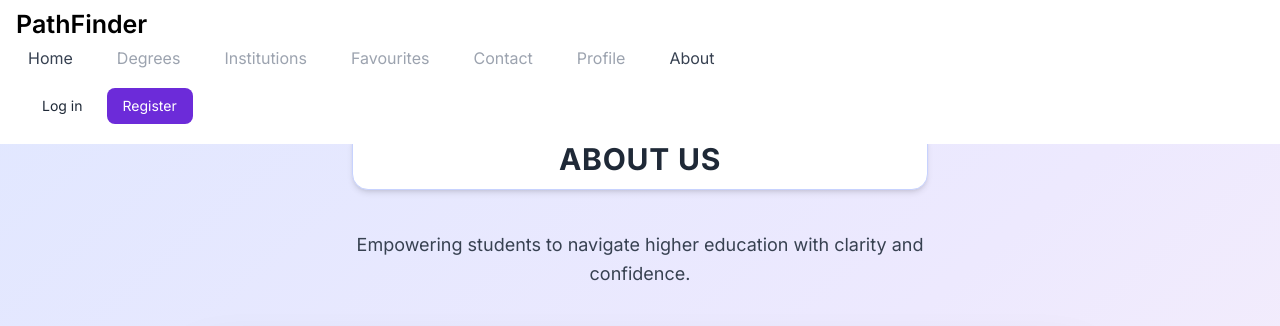
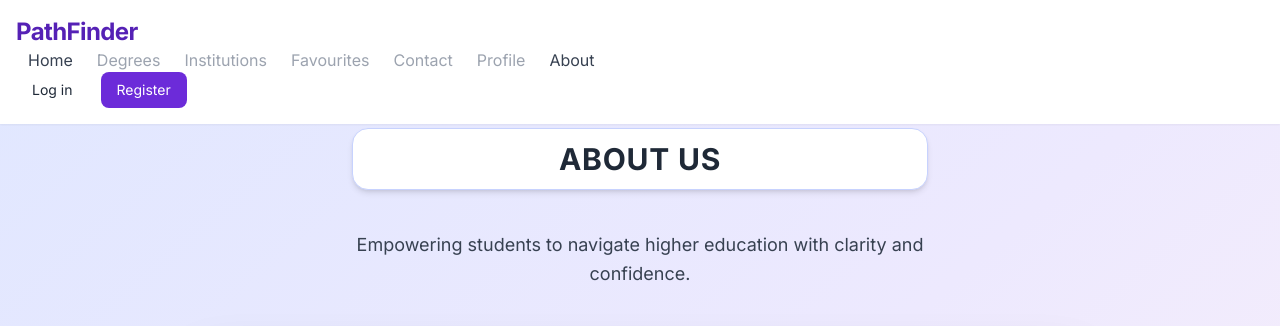
Before and after one commit to devnitht02/recommendation-engine, a Django app: template recommender/dashboard/templates/about.html in a window 1280 px wide. Shown: the top 326 px of the page. Run offline with Django 5.2, Linux system fonts and the light colour scheme; the template is opened without the code that fills it, so the values that code supplies are empty; some libraries are stand-ins or nearby versions.

Commit message:
finetuning navbar design

```diff
--- a/recommender/templates/base.html
+++ b/recommender/templates/base.html
@@ -44,7 +44,6 @@
     <link href="https://fonts.googleapis.com/css2?family=Inter:wght@400;600;700&display=swap" rel="stylesheet">
 
 
-
     <!-- JavaScript -->
     <script src="https://code.jquery.com/jquery-3.6.0.min.js"></script>
     <script src="https://kit.fontawesome.com/9f23ea878d.js" crossorigin="anonymous"></script>
@@ -56,69 +55,92 @@
 </head>
 
 <body class="bg-white">
-<header class="fixed w-full z-50">
-    <nav class="bg-white border-gray-200 py-2.5">
-        <div class="flex flex-wrap items-center justify-between max-w-screen-xl px-4 mx-auto">
-            <a href="#" class="flex items-center">
-                <span class="self-center text-xl font-semibold whitespace-nowrap"
-                      style="color: black; font-size:25px; font-family: 'Inter', sans-serif;">PathFinder</span>
+<header class="fixed w-full z-50 bg-white shadow-sm">
+    <nav class="border-gray-200">
+        <div class="max-w-screen-xl mx-auto flex flex-wrap items-center justify-between px-4 py-4">
+            <!-- Logo -->
+            <a href="{% url 'dashboard:dashboard' %}" class="flex items-center">
+                <span class="self-center text-2xl font-bold text-purple-800 tracking-tight"
+                      style="font-family: 'Inter', sans-serif;">PathFinder</span>
             </a>
 
-            <div class="flex items-center lg:order-2" style="margin: 10px">
+            <!-- Right Side Auth & Menu Button -->
+            <div class="flex items-center space-x-3 lg:order-2">
                 {% if 'user_id' in request.session %}
-                    <a href="{% url 'users:user_profile' %}"
-                       class="text-gray-800 focus:ring-4 focus:ring-gray-300 font-medium rounded-lg text-sm px-4 lg:px-5 py-2 lg:py-2.5 sm:mr-2 hover:bg-gray-200 focus:outline-none"
-                       id="dynamic-greeting"
-                       data-username="{{ request.session.user_name }}">
-                    </a>
 
-                    <img id="avatarButton" type="button" data-dropdown-toggle="userDropdown"
-                         data-dropdown-placement="bottom-start"
-                         class="w-10 h-10 rounded-full cursor-pointer account-img" style="margin-right: 1rem"
-                         src="{{ request.session.profile_picture }}" alt="User dropdown">&nbsp;
-                    <!-- Moved dropdown here -->
+                    <a href="{% url 'users:user_profile' %}" id="dynamic-greeting"
+                       class="text-sm text-gray-800 font-medium hover:text-purple-700 transition"
+                       data-username="{{ request.session.user_name }}"></a>
+
+                    <!-- Avatar -->
+                    <button id="avatarButton" data-dropdown-toggle="userDropdown"
+                            class="w-10 h-10 rounded-full border-2 border-purple-100 hover:shadow cursor-pointer"
+                            type="button">
+                        <img src="{{ request.session.profile_picture }}" alt="User profile image"
+                             class="rounded-full w-full h-full object-cover">
+                    </button>
+
+                    <!-- Dropdown Menu -->
                     <div id="userDropdown"
-                         class="z-10 hidden bg-white divide-y divide-gray-100 rounded-lg shadow-sm w-44">
-                        <div class="px-4 py-3 text-sm text-gray-900">
-                            <div>{{ request.user.username }}</div>
-                            <div class="font-medium truncate">{{ request.user.email }}</div>
+                         class="hidden z-50 absolute mt-12 right-4 w-48 bg-white border border-purple-100 rounded-lg shadow-md text-sm">
+                        <div class="px-4 py-3 text-gray-800">
+                            <div class="font-semibold">{{ request.session.user_name }}</div>
+                            <div class="text-xs text-gray-500 truncate">{{ request.session.user_email }}</div>
                         </div>
-                        <ul class="py-2 text-sm text-gray-700" aria-labelledby="avatarButton">
+                        <ul class="py-2 text-gray-700" aria-labelledby="avatarButton">
+                            <li><a href="{% url 'users:user_profile' %}"
+                                   class="block px-4 py-2 hover:bg-purple-50">Profile</a></li>
+                            <li><a href="{% url 'institutions:favourites' %}"
+                                   class="block px-4 py-2 hover:bg-purple-50">Favourites</a></li>
                             <li>
-                                <a href="{% url 'users:user_profile' %}"
-                                   class="block px-4 py-2 hover:bg-gray-100 dark:hover:bg-gray-600 dark:hover:text-white">Profile</a>
-                            </li>
-                            <li>
-                                <a href="{% url 'institutions:favourites' %}"
-                                   class="block px-4 py-2 hover:bg-gray-100 dark:hover:bg-gray-600 dark:hover:text-white">Favourites</a>
-                            </li>
-                            <li>
-                                <a href="{% url 'users:signout' %}"
-                                   class="block px-4 py-2 text-sm text-gray-700 hover:bg-gray-100" style="color: red">Log
-                                    Out</a>
+                                <button onclick="showLogoutPopup()"
+                                        class="block px-4 py-2 text-red-600 hover:bg-red-50 w-full text-left">Log Out
+                                </button>
                             </li>
                         </ul>
                     </div>
-                    <a href="{% url 'users:signout' %}" class="text-gray-700 hover:text-purple-700"
-                       style="color: #5521b5">
+                    <button onclick="showLogoutPopup()" class="text-gray-700 hover:text-purple-700 px-2"
+                            style="color: #5521b5">
+
                         <svg xmlns="http://www.w3.org/2000/svg" fill="none" viewBox="0 0 24 24" stroke-width="2"
                              stroke="currentColor" class="w-6 h-6">
                             <path stroke-linecap="round" stroke-linejoin="round"
                                   d="M15.75 9V5.25A2.25 2.25 0 0013.5 3h-6a2.25 2.25 0 00-2.25 2.25v15A2.25 2.25 0 007.5 22.5h6a2.25 2.25 0 002.25-2.25V15m-4.5-3h9m0 0l-3-3m3 3l-3 3"/>
                         </svg>
-                    </a>
+                    </button>
                 {% else %}
                     <a href="{% url 'users:signin' %}"
-                       class="text-gray-800 focus:ring-4 focus:ring-gray-300 font-medium rounded-lg text-sm px-4 lg:px-5 py-2 lg:py-2.5 sm:mr-2 hover:bg-gray-200 focus:outline-none">
+                       class="text-gray-800 hover:bg-gray-100 font-medium text-sm px-4 py-2 rounded-lg transition">
                         Log in
                     </a>
                     <a href="{% url 'users:signup' %}"
-                       class="text-white bg-purple-700 hover:bg-purple-800 focus:ring-4 focus:ring-purple-300 font-medium rounded-lg text-sm px-4 lg:px-5 py-2 lg:py-2.5 sm:mr-2 lg:mr-0 focus:outline-none">
+                       class="text-white bg-purple-700 hover:bg-purple-800 font-medium text-sm px-4 py-2 rounded-lg transition">
                         Register
                     </a>
                 {% endif %}
+
+                <div id="logout-popup"
+                     class="fixed inset-0 bg-black bg-opacity-50 hidden z-50 justify-center items-center">
+                    <div class="bg-white rounded-lg shadow-lg p-6 max-w-sm w-full text-center">
+                        <h3 class="text-lg font-semibold text-gray-800 mb-2">Confirm Logout</h3>
+                        <p class="text-sm text-gray-600 mb-4">Are you sure you want to log out?</p>
+                        <div class="flex justify-center space-x-4">
+                            <button onclick="confirmLogout()"
+                                    class="px-4 py-2 bg-purple-600 text-white rounded-lg hover:bg-purple-700 transition">
+                                Yes, Log Out
+                            </button>
+                            <button onclick="hideLogoutPopup()"
+                                    class="px-4 py-2 bg-gray-200 text-gray-700 rounded-lg hover:bg-gray-300 transition">
+                                Cancel
+                            </button>
+                        </div>
+                    </div>
+                </div>
+
+
+                <!-- Hamburger Menu -->
                 <button data-collapse-toggle="mobile-menu-2" type="button"
-                        class="inline-flex items-center p-2 ml-1 text-sm text-gray-500 rounded-lg lg:hidden hover:bg-gray-100 focus:outline-none focus:ring-2 focus:ring-gray-200"
+                        class="inline-flex items-center p-2 text-sm text-gray-500 rounded-lg lg:hidden hover:bg-gray-100 focus:outline-none"
                         aria-controls="mobile-menu-2" aria-expanded="false">
                     <span class="sr-only">Open main menu</span>
                     <svg class="w-6 h-6" fill="currentColor" viewBox="0 0 20 20"
@@ -130,46 +152,44 @@
                 </button>
             </div>
 
-            <div class="items-center justify-between hidden w-full lg:flex lg:w-auto lg:order-1 nav-btn"
+            <!-- Main Navigation -->
+            <div class="hidden lg:flex lg:items-center lg:space-x-6 w-full lg:w-auto lg:order-1 mt-4 lg:mt-0"
                  id="mobile-menu-2">
-                <ul class="flex flex-col mt-4 font-medium lg:flex-row lg:space-x-4 lg:mt-0">
+                <ul class="flex flex-col lg:flex-row ml-3 lg:items-center lg:space-x-6 w-full font-medium text-md text-gray-700">
                     <li>
                         <a href="{% url 'dashboard:dashboard' %}"
-                           class="block py-2 pl-3 pr-4 {% if request.resolver_match.url_name == 'dashboard' %}text-purple-600{% else %}text-gray-700 hover:text-purple-600{% endif %}">
+                           class="{% if request.resolver_match.url_name == 'dashboard' %}text-purple-700{% else %}hover:text-purple-700{% endif %} transition">
                             Home
                         </a>
                     </li>
+
                     {% if 'user_id' in request.session %}
-                        <li>
-                            <a href="{% url 'institutions:courses' %}"
-                               class="block py-2 pl-3 pr-4 {% if request.resolver_match.url_name == 'courses' %}text-purple-600{% else %}text-gray-700 hover:text-purple-600{% endif %}">Degrees</a>
+                        <li><a href="{% url 'institutions:courses' %}"
+                               class="{% if request.resolver_match.url_name == 'courses' %}text-purple-700{% else %}hover:text-purple-700{% endif %} transition">Degrees</a>
                         </li>
-                        <li>
-                            <a href="{% url 'institutions:institutions' %}"
-                               class="block py-2 pl-3 pr-4 {% if request.resolver_match.url_name == 'institutions' %}text-purple-600{% else %}text-gray-700 hover:text-purple-600{% endif %}">Institutions</a>
+                        <li><a href="{% url 'institutions:institutions' %}"
+                               class="{% if request.resolver_match.url_name == 'institutions' %}text-purple-700{% else %}hover:text-purple-700{% endif %} transition">Institutions</a>
                         </li>
-                        <li>
-                            <a href="{% url 'institutions:favourites' %}"
-                               class="block py-2 pl-3 pr-4 {% if request.resolver_match.url_name == 'favourites' %}text-purple-600{% else %}text-gray-700 hover:text-purple-600{% endif %}">Favourites</a>
+                        <li><a href="{% url 'institutions:favourites' %}"
+                               class="{% if request.resolver_match.url_name == 'favourites' %}text-purple-700{% else %}hover:text-purple-700{% endif %} transition">Favourites</a>
                         </li>
-                        <li>
-                            <a href="{% url 'dashboard:contact_page' %}"
-                               class="block py-2 pl-3 pr-4 {% if request.resolver_match.url_name == 'contact_page' %}text-purple-600{% else %}text-gray-700 hover:text-purple-600{% endif %}">Contact</a>
+                        <li><a href="{% url 'dashboard:contact_page' %}"
+                               class="{% if request.resolver_match.url_name == 'contact_page' %}text-purple-700{% else %}hover:text-purple-700{% endif %} transition">Contact</a>
                         </li>
-                        <li>
-                            <a href="{% url 'users:user_profile' %}"
-                               class="block py-2 pl-3 pr-4 {% if request.resolver_match.url_name == 'user_profile' %}text-purple-600{% else %}text-gray-700 hover:text-purple-600{% endif %}">Profile</a>
+                        <li><a href="{% url 'users:user_profile' %}"
+                               class="{% if request.resolver_match.url_name == 'user_profile' %}text-purple-700{% else %}hover:text-purple-700{% endif %} transition">Profile</a>
                         </li>
                     {% else %}
-                        <li><span class="block py-2 pl-3 pr-4 text-gray-400 cursor-not-allowed">Degrees</span></li>
-                        <li><span class="block py-2 pl-3 pr-4 text-gray-400 cursor-not-allowed">Institutions</span></li>
-                        <li><span class="block py-2 pl-3 pr-4 text-gray-400 cursor-not-allowed">Favourites</span></li>
-                        <li><span class="block py-2 pl-3 pr-4 text-gray-400 cursor-not-allowed">Contact</span></li>
-                        <li><span class="block py-2 pl-3 pr-4 text-gray-400 cursor-not-allowed">Profile</span></li>
+                        <li><span class="text-gray-400 cursor-not-allowed">Degrees</span></li>
+                        <li><span class="text-gray-400 cursor-not-allowed">Institutions</span></li>
+                        <li><span class="text-gray-400 cursor-not-allowed">Favourites</span></li>
+                        <li><span class="text-gray-400 cursor-not-allowed">Contact</span></li>
+                        <li><span class="text-gray-400 cursor-not-allowed">Profile</span></li>
                     {% endif %}
+
                     <li>
                         <a href="{% url 'dashboard:about_page' %}"
-                           class="block py-2 pl-3 pr-4 {% if request.resolver_match.url_name == 'about_page' %}text-purple-600{% else %}text-gray-700 hover:text-purple-600{% endif %}">
+                           class="{% if request.resolver_match.url_name == 'about_page' %}text-purple-700{% else %}hover:text-purple-700{% endif %} transition">
                             About
                         </a>
                     </li>
@@ -209,6 +229,20 @@
         const userName = greetingEl.getAttribute("data-username");
         greetingEl.textContent = `${greeting} ${userName}`;
     });
+
+    function showLogoutPopup() {
+        document.getElementById('logout-popup').classList.remove('hidden');
+        document.getElementById('logout-popup').classList.add('flex');
+    }
+
+    function hideLogoutPopup() {
+        document.getElementById('logout-popup').classList.remove('flex');
+        document.getElementById('logout-popup').classList.add('hidden');
+    }
+
+    function confirmLogout() {
+        window.location.href = "{% url 'users:signout' %}";
+    }
 </script>
 
 
```
